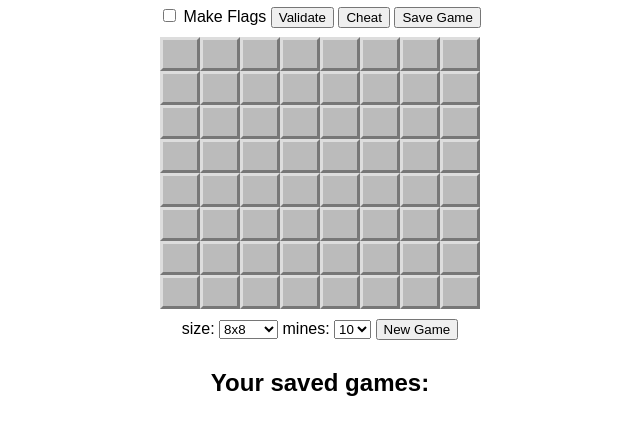
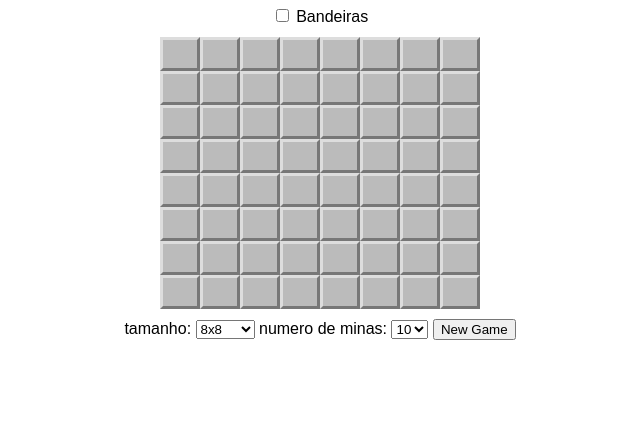
Before and after one commit to gmiguel14/Campo-Minado, a plain HTML site: page index.html in a window 1280 px wide. Shown: the part 53-488 px from the top of the page, without its empty margins (320-960 px from the left). Drawn offline with Linux system fonts and the light colour scheme.

Commit message:
alteracoes home

```diff
--- a/index.html
+++ b/index.html
@@ -1,26 +1,23 @@
 <html lang="en"><head>
   <meta charset="utf-8">
-  <title>Campo Minado</title>
+  <title>Campo Minado - GitHUB</title>
   <link href="css/minesweeper.css" rel="stylesheet">
 </head>
 <body cz-shortcut-listen="true">
   <h1 id="winLossRow">Campo Minado!</h1>
   <div class="infoRow">
-    <input type="checkbox" id="clickFlags" value="clickFlags"> Make Flags
-    <button id="validate">Validate</button>
-    <button id="cheat">Cheat</button>
-    <button id="saveGame">Save Game</button>
+    <input type="checkbox" id="clickFlags" value="clickFlags"> Bandeiras
   </div>
   <audio id="audio" src="congratulations.mpeg" autostart="false" ></audio>
   <table id="mineSweeperGame"><tbody></tbody></table>
   <div class="infoRow">
-    size:
+    tamanho:
     <select id="gridSize" name="gridSize">
     <option value="8" selected="selected">8x8</option>
     <option value="12">12x12</option>
     <option value="16">16x16</option>
     </select>
-    mines:
+    numero de minas:
     <select id="numMines" name="numMines">
     <option value="10" selected="selected">10</option>
     <option value="20">20</option>
@@ -28,10 +25,6 @@
     </select>
     <button id="newGame">New Game</button>
   </div>
-  <div id="savedGamesSection">
-    <h2>Your saved games:</h2>
-    <div id="savedGames"></div>
-  </div>
   <script src="js/jquery.min.js"></script>
   <script src="js/minesweeper.js"></script>
 </body></html>
```
